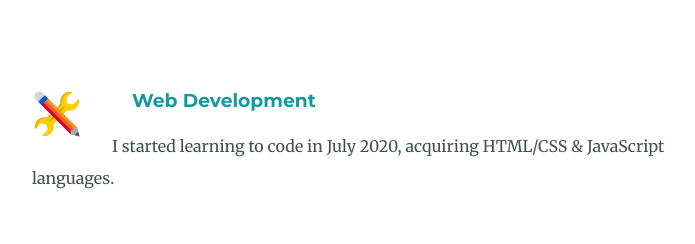
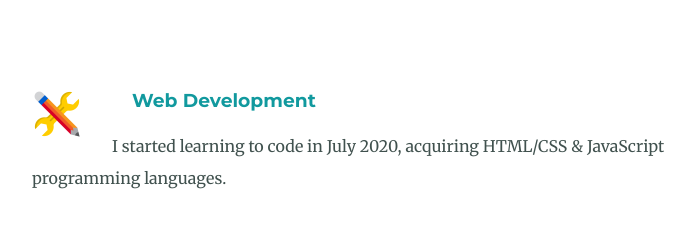
Before and after one commit to shanukova/mysite, a plain HTML site: page index.html in a window 1280 px wide. Shown: the part 1520-1764 px from the top of the page, without its empty margins (288-983 px from the left). Drawn offline with Linux system fonts and the light colour scheme.

Commit message:
Update index.html

```diff
--- a/index.html
+++ b/index.html
@@ -30,7 +30,7 @@
         <div class="skill-row">
           <img class="instruments-img" src="https://raw.githubusercontent.com/shanukova/mysite/main/instruments.jpg" width="50" height="50" alt="instruments-img">
           <h3><a href=#"">Web Development</a></h3>
-          <p>I started learning to code in July 2020, acquiring HTML/CSS & JavaScript languages.</p>
+          <p>I started learning to code in July 2020, acquiring HTML/CSS & JavaScript programming languages.</p>
         </div>
         <div class="skill-row">
           <img class="book-img" src="https://raw.githubusercontent.com/shanukova/mysite/main/book.jpg" width="50" height="50" alt="book-img">
```
